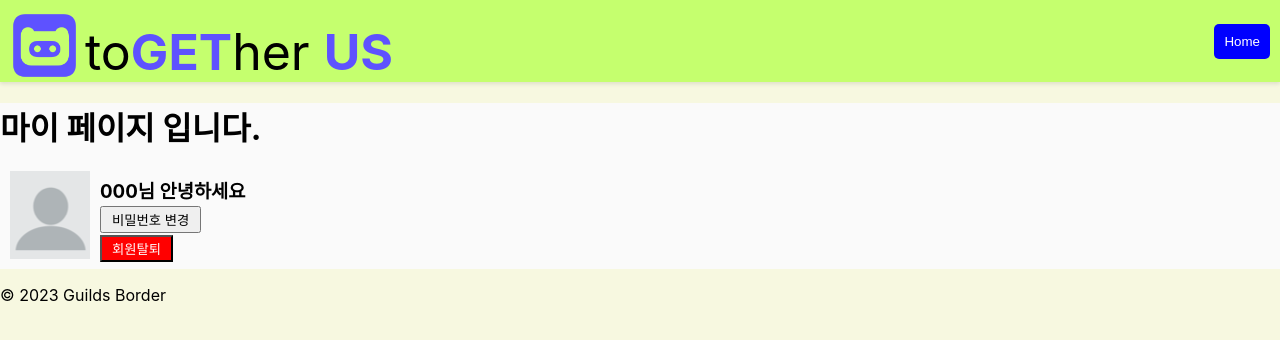
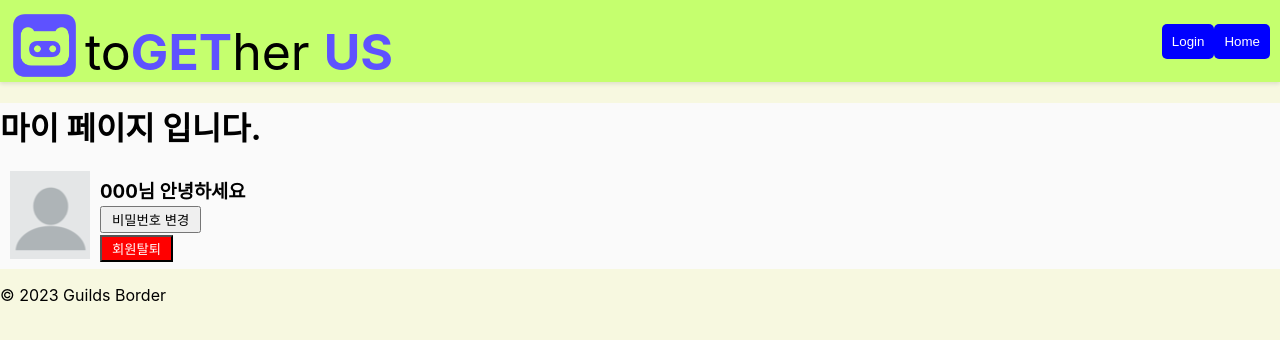
Before and after one commit to ununbium12/guild-frontend, a React (Create React App) app: page /myPage in a window 1280 px wide. Shown: the top 340 px of the page. Built offline with nearby package versions, Linux system fonts and the light colour scheme.

Commit message:
Update LoginModal
로그인 모달창 생성

```diff
--- a/src/components/Header.jsx
+++ b/src/components/Header.jsx
@@ -2,11 +2,13 @@ import MyButton from "./MyButton"
 import { useNavigate, useLocation } from "react-router-dom";
 import { useState, useEffect } from "react";
 import '../App.css';
+import Login from "../pages/modals/Login";
 
 const Header = () => {
   const navigate = useNavigate();
   const location = useLocation();
   const [isMyPage, setIsMyPage] = useState(false);
+  const [isModalOpen, setModalOpen] = useState(false);
 
   useEffect(() => {
     setIsMyPage(location.pathname === '/myPage');
@@ -20,6 +22,10 @@ const Header = () => {
     }
   };
 
+  const handleLoginClick = () => {
+    setModalOpen(true);
+  }
+
   const buttonText = isMyPage ? 'Home' : 'My Page';
 
   return(
@@ -30,6 +36,12 @@ const Header = () => {
           to<b>GET</b>her <b>US</b>
         </div>
         <div className="right_col">
+          <MyButton
+          type={'positiv'}
+          onClick={handleLoginClick}
+          text={'Login'}
+          />
+          {isModalOpen && (<Login setModalOpen={setModalOpen} />)}
           <MyButton
             type={'positiv'}
             text={buttonText}
--- a/src/pages/modals/Login.jsx
+++ b/src/pages/modals/Login.jsx
@@ -1,5 +1,23 @@
-const Login = () => {
+import React from "react";
 
+function Login(props) {
+
+  const handleClose = () => {
+    props.setModalOpen(false);
+  };
+
+  return (
+    <div className="modelbox">
+      <div className="modelContent">
+        <button className="closeModel" onClick={handleClose}>
+          X
+        </button>
+        <div className="contents">
+          <p>현재 Login 모달 창이 열렸습니다.</p>
+        </div>
+      </div>
+    </div>
+  );
 }
 
 export default Login;
```
Also changed, not shown: 1 other file (tests, documents, lock files or other folders).
